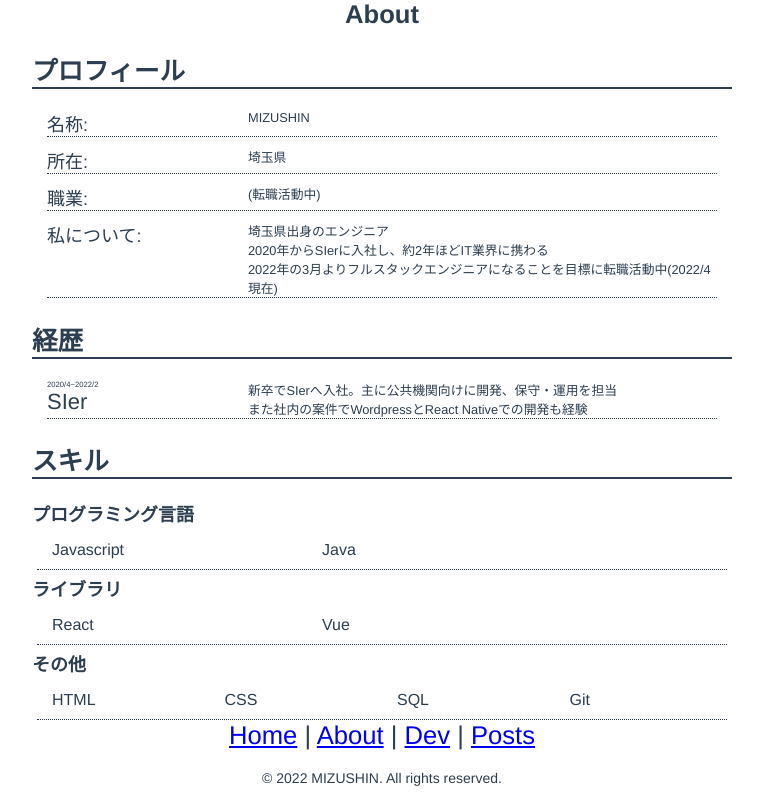
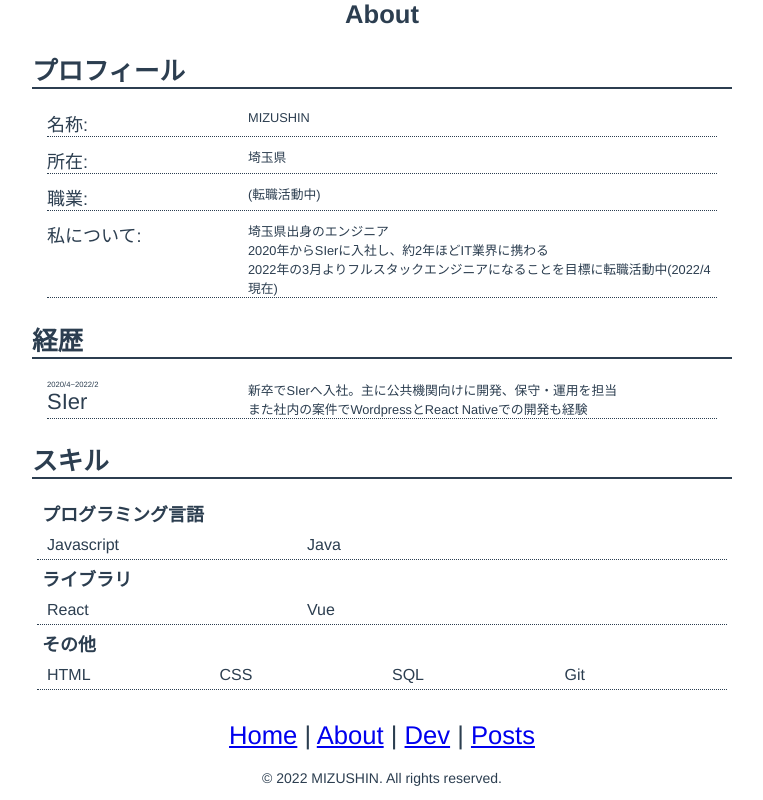
Before and after one commit to mizushin53/portfolio, a Vue app: page /about in a window 1280 px wide. Shown: the whole page, without its empty margins (258-1021 px from the left). Built offline with nearby package versions, Linux system fonts and the light colour scheme.

Commit message:
Aboutの全体的な見た目の調整

```diff
--- a/src/pages/About.vue
+++ b/src/pages/About.vue
@@ -81,11 +81,8 @@ export default {
 </script>
 
 <template>
-
-  <div>
+  <div class="about">
     <h1>About</h1>
-  </div>
-
     <div class="section">
       <h2>プロフィール</h2>
       <template v-for="item in profileItems" :key="item.id">
@@ -137,7 +134,7 @@ export default {
         </template>
       </div>
     </div>
-
+  </div>
 </template>
 
 <style>
@@ -154,7 +151,7 @@ h2 {
 
 h3 {
   font-size: clamp(12px, 2vw, 18px);
-  margin: auto;
+  margin: 0px 10px 0px 10px;
   text-align: left;
 }
 
@@ -204,7 +201,7 @@ dd {
   border-bottom: dotted 1px;
 }
 .skillCard {
-  margin: 10px 15px 10px 15px;
+  margin: 5px 10px 5px 10px;
   display: flex;
   font-size: clamp(10px, 2vw, 16px);
   width: calc(100%/3);
```
Lines whose indentation alone changed are shown as unchanged.
